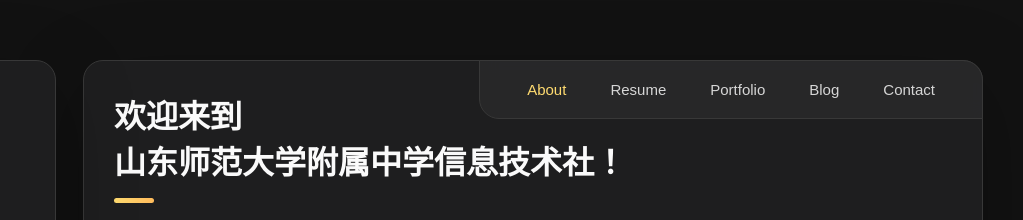
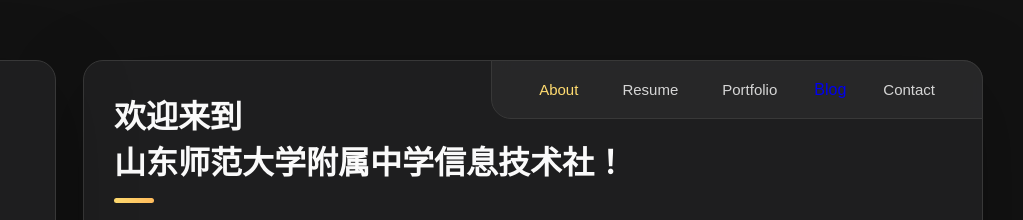
Before and after one commit to FZ-ITC/FZ-ITC.github.io, a plain HTML site: page index.html in a window 1280 px wide. Shown: the top 220 px of the page, 257-1280 px from the left. Drawn offline with nearby package versions, Linux system fonts and the light colour scheme.

Commit message:
Feat(Blog): 添加Blog的链接

```diff
--- a/index.html
+++ b/index.html
@@ -156,7 +156,8 @@
                     </li>
 
                     <li class="navbar-item">
-                        <button class="navbar-link" data-nav-link>Blog</button>
+                        <!-- <button class="navbar-link" data-nav-link>Blog</button> -->
+                        <a href="https://fz-itc.github.io/blog/">Blog</a>
                     </li>
 
                     <li class="navbar-item">
```
